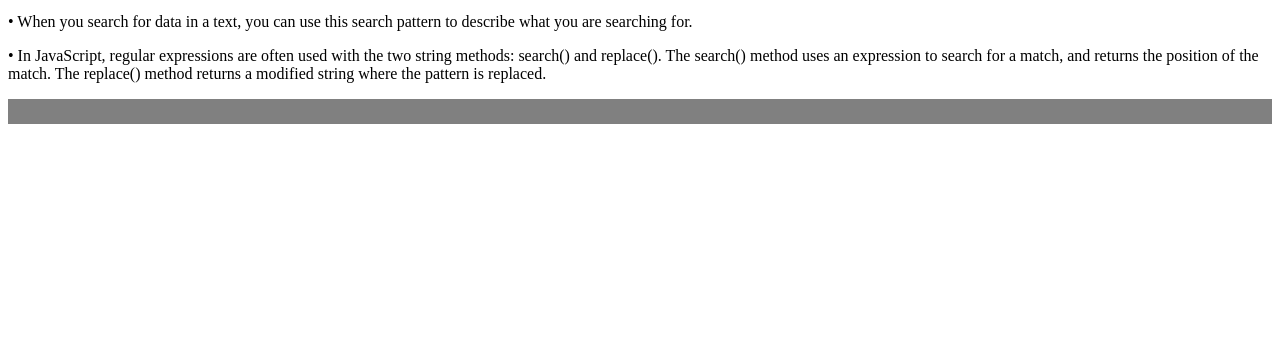
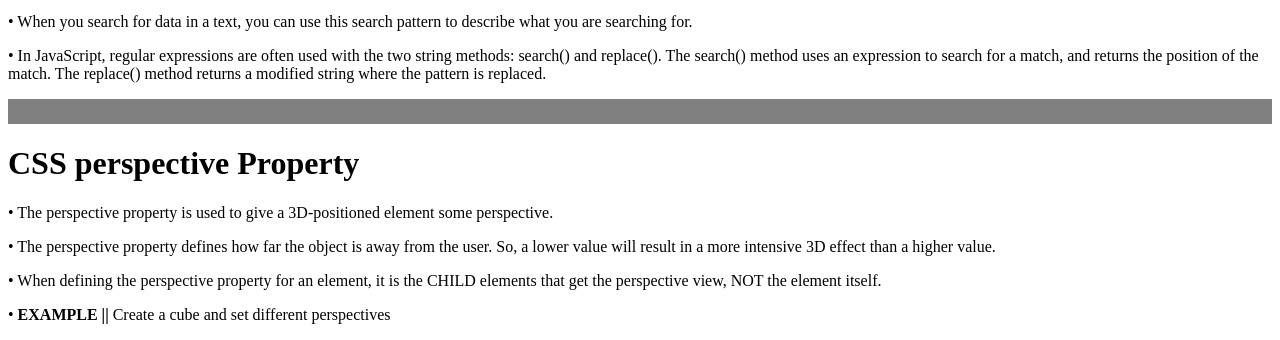
Before and after one commit to shubham2o/Type-Ahead, a plain HTML site: page Doubts/doubts.html in a window 1280 px wide. Shown: the part 712-1052 px from the top of the page. Before the commit the page ends 844 px from the top, so only its background shows below. Drawn offline with Linux system fonts and the light colour scheme.

Commit message:
CSS perspective Property ( without example ) added

```diff
--- a/Doubts/doubts.html
+++ b/Doubts/doubts.html
@@ -52,6 +52,19 @@
         method returns a modified string where the pattern is replaced.</p>
     <hr size="25" noshade>
 
+    <!-- CSS perspective Property -->
+    <h1>CSS perspective Property</h1>
+    <p>• The perspective property is used to give a 3D-positioned element some perspective.</p>
+    <p>• The perspective property defines how far the object is away from the user. So, a lower value will result in a
+        more intensive 3D effect than a higher value.</p>
+    <p>• When defining the perspective property for an element, it is the CHILD elements that get the perspective view,
+        NOT the element itself.</p>
+
+    <!-- EXAMPLE -->
+    <p>• <strong>EXAMPLE ||</strong>
+        Create a cube and set different perspectives</p>
+
+
     <script src="doubts.js"></script>
 </body>
 
```
